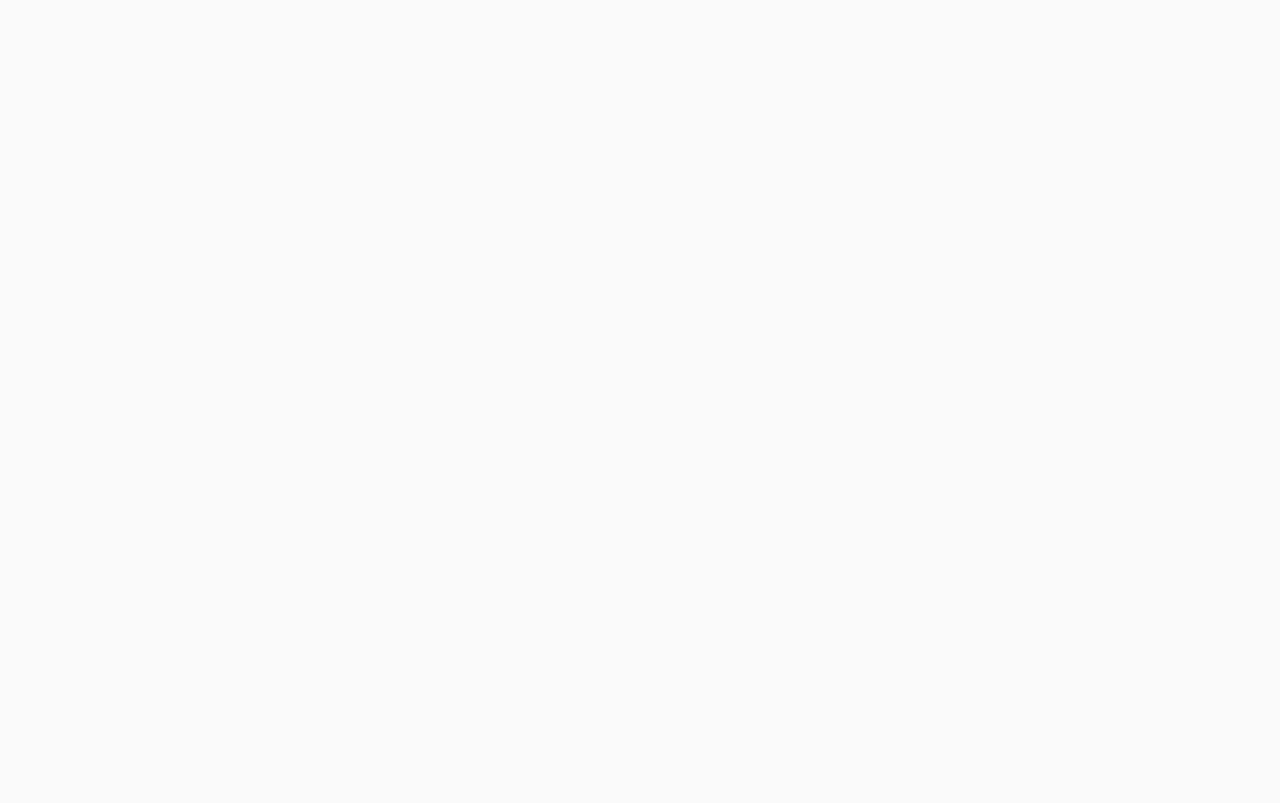
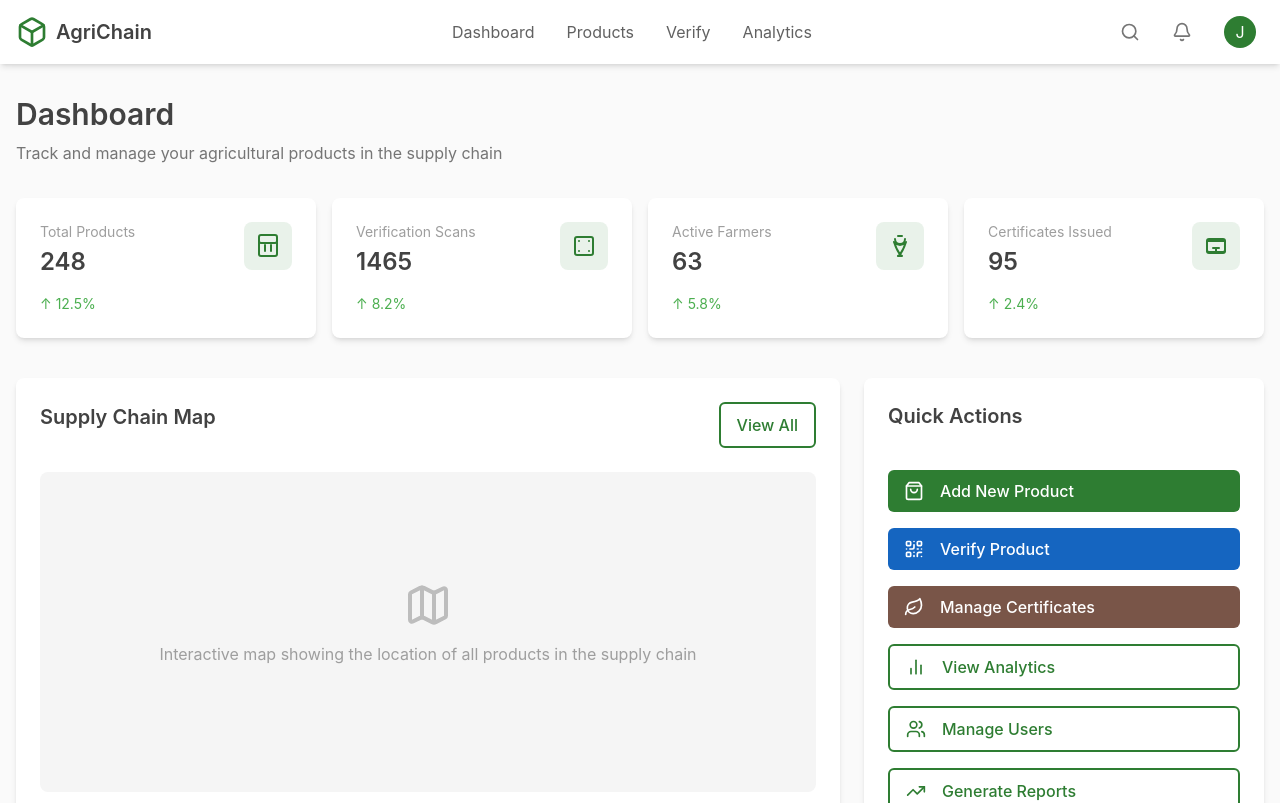
Before and after one commit to SOSANE/agriculture-product-tracking-chain, a React (Vite) app in the folder agrichain-frontend-react/agrichain-frontend/: page /analytics in a window 1280 px wide. Before the commit this address had no page. Shown: the top 803 px of the page. Built offline with nearby package versions, Linux system fonts and the light colour scheme.

Commit message:
added analytics route

```diff
--- a/agrichain-frontend-react/agrichain-frontend/src/App.tsx
+++ b/agrichain-frontend-react/agrichain-frontend/src/App.tsx
@@ -2,6 +2,7 @@ import { BrowserRouter, Routes, Route, Navigate } from 'react-router-dom';
 import { useState } from 'react';
 import ProductDetail from './pages/ProductDetail';
 import VerifyProduct from './pages/VerifyProduct';
+import Analytics from "./pages/Analytics.tsx";
 import Homepage from './pages/Homepage';
 import RegulatorDashboard from './pages/RegulatorDashboard';
 import FarmerDashboard from './pages/FarmerDashboard';
@@ -59,6 +60,7 @@ function App() {
                     element={isLoggedIn ? getDashboardForRole() : <Navigate to="/" />}
                 />
                 <Route path="/verify" element={<VerifyProduct />} />
+                <Route path="/analytics" element={<Analytics />} />
                 <Route path="/products/:id" element={<ProductDetail />} />
             </Routes>
         </BrowserRouter>
--- a/agrichain-frontend-react/agrichain-frontend/src/components/layout/Navbar.tsx
+++ b/agrichain-frontend-react/agrichain-frontend/src/components/layout/Navbar.tsx
@@ -87,7 +87,7 @@ const Navbar: React.FC<NavbarProps> = ({ user }) => {
                                 )}
                             </div>
                         ) : (
-                            <Link to="/login" className="btn btn-primary">Sign in</Link>
+                            <Link to="/" className="btn btn-primary">Sign in</Link>
                         )}
                     </div>
 
--- a/agrichain-frontend-react/agrichain-frontend/src/pages/Dashboard.tsx
+++ b/agrichain-frontend-react/agrichain-frontend/src/pages/Analytics.tsx
@@ -190,7 +190,7 @@ const mockUser = {
     role: 'farmer'
 };
 
-const Dashboard: React.FC = () => {
+const Analytics: React.FC = () => {
     return (
         <Layout user={mockUser}>
             <div className="container mx-auto px-4 py-8">
@@ -332,4 +332,4 @@ const Dashboard: React.FC = () => {
     );
 };
 
-export default Dashboard;
+export default Analytics;
```
Also changed, not shown: agrichain-frontend-react/agrichain-frontend/src/pages/VerifyProduct.tsx (+3 -4 lines).
